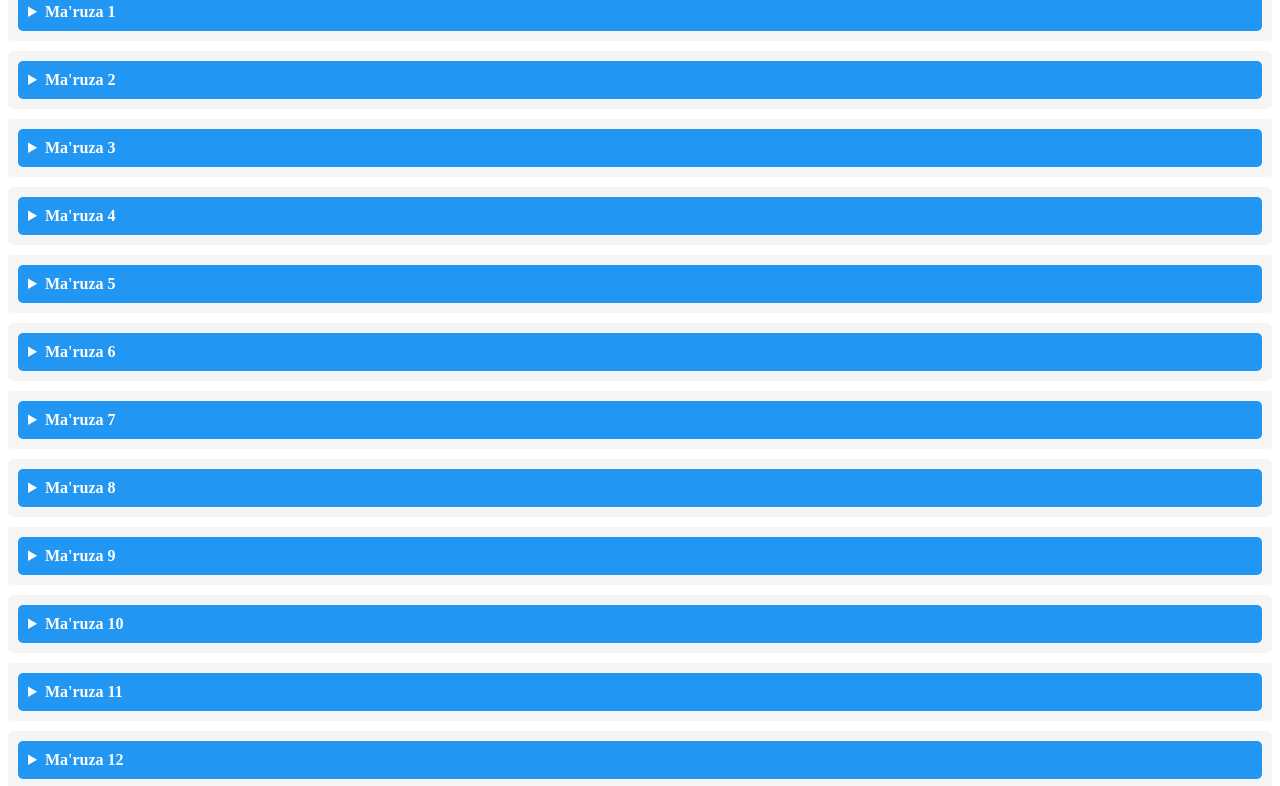
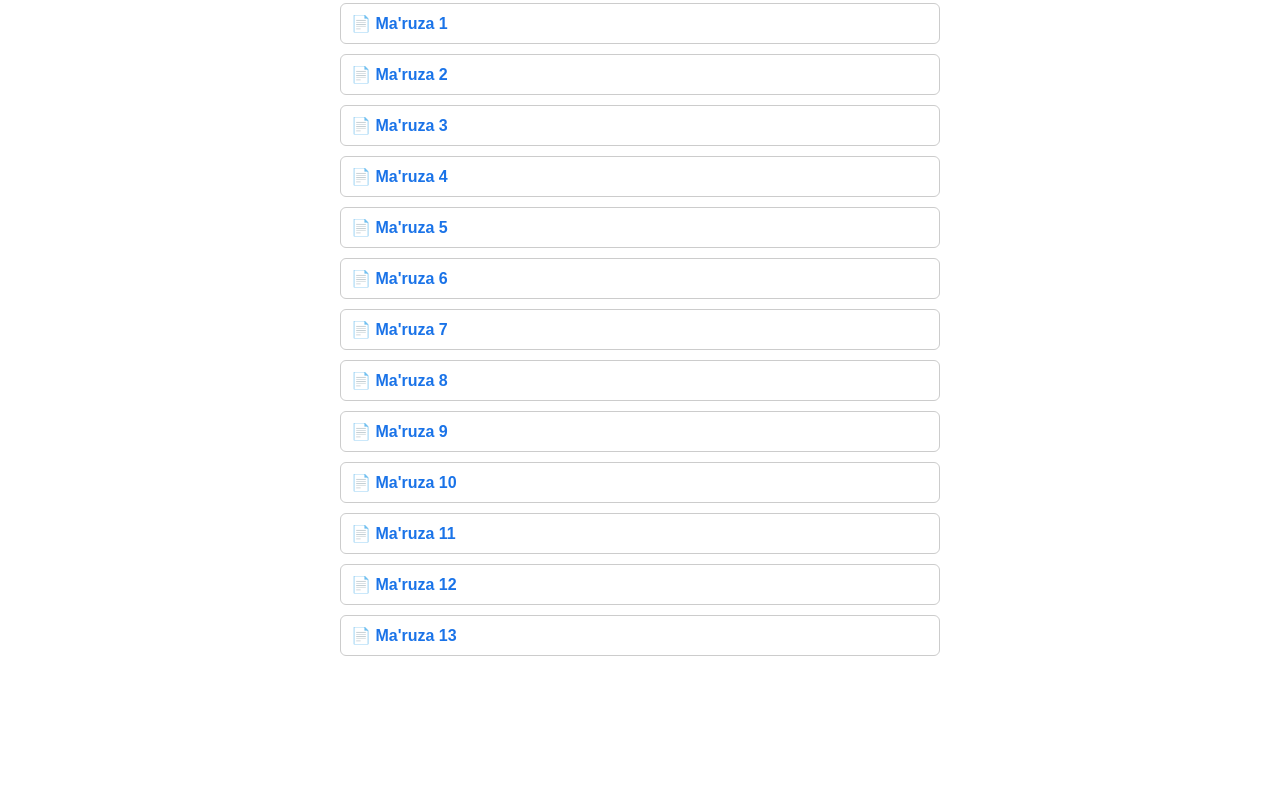
Before and after one commit to usernome/maruza1, a plain HTML site: page index.html in a window 1280 px wide. Shown: the part 97-883 px from the top of the page. After the commit the page ends 800 px from the top, so only its background shows below. Drawn offline with Linux system fonts and the light colour scheme.

Commit message:
Add files via upload

```diff
--- a/index.html
+++ b/index.html
@@ -2,121 +2,46 @@
 <html lang="uz">
 <head>
   <meta charset="UTF-8">
-    <title>Ma'ruzalar PDF</title>
+  <title>Ma'ruzalar</title>
   <style>
-        details {
+    body {
+      font-family: sans-serif;
+      padding: 20px;
+      max-width: 600px;
+      margin: auto;
+    }
+    h1 {
+      color: #333;
+    }
+    .lecture {
       margin: 10px 0;
       padding: 10px;
-            background: #f5f5f5;
-            border-radius: 5px;
+      border: 1px solid #ccc;
+      border-radius: 6px;
     }
-        summary {
-            cursor: pointer;
+    .lecture a {
+      text-decoration: none;
+      color: #1a73e8;
       font-weight: bold;
-            padding: 10px;
-            background: #2196F3;
-            color: white;
-            border-radius: 5px;
-        }
-        summary:hover {
-            background: #1976D2;
-        }
-        a {
-            display: none;
-        }
-        .pdf-frame {
-            width: 100%;
-            height: 600px;
-            margin-top: 15px;
-            border: none;
-            border-radius: 5px;
-            display: none;
-        }
-        details[open] .pdf-frame {
-            display: block;
     }
   </style>
 </head>
 <body>
-    <h1>Ma'ruzalar Ro'yxati</h1>
+  <h1>Ma'ruzalar ro'yxati</h1>
 
-    <details>
-        <summary>Ma'ruza 1</summary>
-        <a href="files/M1.pdf"></a>
-        <iframe class="pdf-frame" src="files/M1.pdf"></iframe>
-    </details>
-
-    <details>
-        <summary>Ma'ruza 2</summary>
-        <a href="files/M2.pdf"></a>
-        <iframe class="pdf-frame" src="files/M2.pdf"></iframe>
-    </details>
-
-    <details>
-        <summary>Ma'ruza 3</summary>
-        <a href="files/M3.pdf"></a>
-        <iframe class="pdf-frame" src="files/M3.pdf"></iframe>
-    </details>
-
-    <details>
-        <summary>Ma'ruza 4</summary>
-        <a href="files/M4.pdf"></a>
-        <iframe class="pdf-frame" src="files/M4.pdf"></iframe>
-    </details>
-
-    <details>
-        <summary>Ma'ruza 5</summary>
-        <a href="files/M5.pdf"></a>
-        <iframe class="pdf-frame" src="files/M5.pdf"></iframe>
-    </details>
-
-    <details>
-        <summary>Ma'ruza 6</summary>
-        <a href="files/M6.pdf"></a>
-        <iframe class="pdf-frame" src="files/M6.pdf"></iframe>
-    </details>
-
-    <details>
-        <summary>Ma'ruza 7</summary>
-        <a href="files/M7.pdf"></a>
-        <iframe class="pdf-frame" src="files/M7.pdf"></iframe>
-    </details>
-
-    <details>
-        <summary>Ma'ruza 8</summary>
-        <a href="files/M8.pdf"></a>
-        <iframe class="pdf-frame" src="files/M8.pdf"></iframe>
-    </details>
-
-    <details>
-        <summary>Ma'ruza 9</summary>
-        <a href="files/M9.pdf"></a>
-        <iframe class="pdf-frame" src="files/M9.pdf"></iframe>
-    </details>
-
-    <details>
-        <summary>Ma'ruza 10</summary>
-        <a href="files/M10.pdf"></a>
-        <iframe class="pdf-frame" src="files/M10.pdf"></iframe>
-    </details>
-
-    <details>
-        <summary>Ma'ruza 11</summary>
-        <a href="files/M11.pdf"></a>
-        <iframe class="pdf-frame" src="files/M11.pdf"></iframe>
-    </details>
-
-    <details>
-        <summary>Ma'ruza 12</summary>
-        <a href="files/M12.pdf"></a>
-        <iframe class="pdf-frame" src="files/M12.pdf"></iframe>
-    </details>
-
-    <details>
-        <summary>Ma'ruza 13</summary>
-        <a href="files/M13.pdf"></a>
-        <iframe class="pdf-frame" src="files/M13.pdf"></iframe>
-    </details>
+  <div class="lecture"><a href="files/M1.pdf" target="_blank">📄 Ma'ruza 1</a></div>
+  <div class="lecture"><a href="files/M2.pdf" target="_blank">📄 Ma'ruza 2</a></div>
+  <div class="lecture"><a href="files/M3.pdf" target="_blank">📄 Ma'ruza 3</a></div>
+  <div class="lecture"><a href="files/M4.pdf" target="_blank">📄 Ma'ruza 4</a></div>
+  <div class="lecture"><a href="files/M5.pdf" target="_blank">📄 Ma'ruza 5</a></div>
+  <div class="lecture"><a href="files/M6.pdf" target="_blank">📄 Ma'ruza 6</a></div>
+  <div class="lecture"><a href="files/M7.pdf" target="_blank">📄 Ma'ruza 7</a></div>
+  <div class="lecture"><a href="files/M8.pdf" target="_blank">📄 Ma'ruza 8</a></div>
+  <div class="lecture"><a href="files/M9.pdf" target="_blank">📄 Ma'ruza 9</a></div>
+  <div class="lecture"><a href="files/M10.pdf" target="_blank">📄 Ma'ruza 10</a></div>
+  <div class="lecture"><a href="files/M11.pdf" target="_blank">📄 Ma'ruza 11</a></div>
+  <div class="lecture"><a href="files/M12.pdf" target="_blank">📄 Ma'ruza 12</a></div>
+  <div class="lecture"><a href="files/M13.pdf" target="_blank">📄 Ma'ruza 13</a></div>
 
 </body>
 </html>
```
Lines whose indentation alone changed are shown as unchanged.
